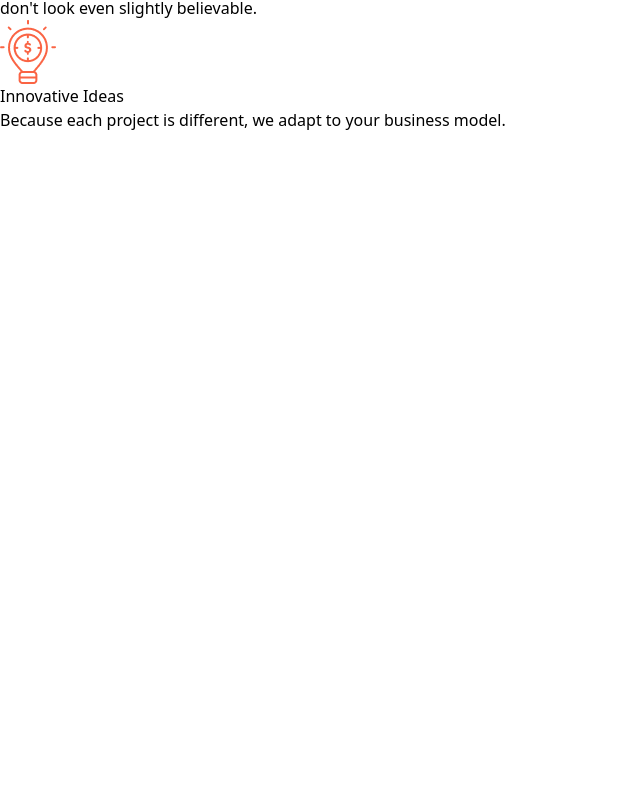
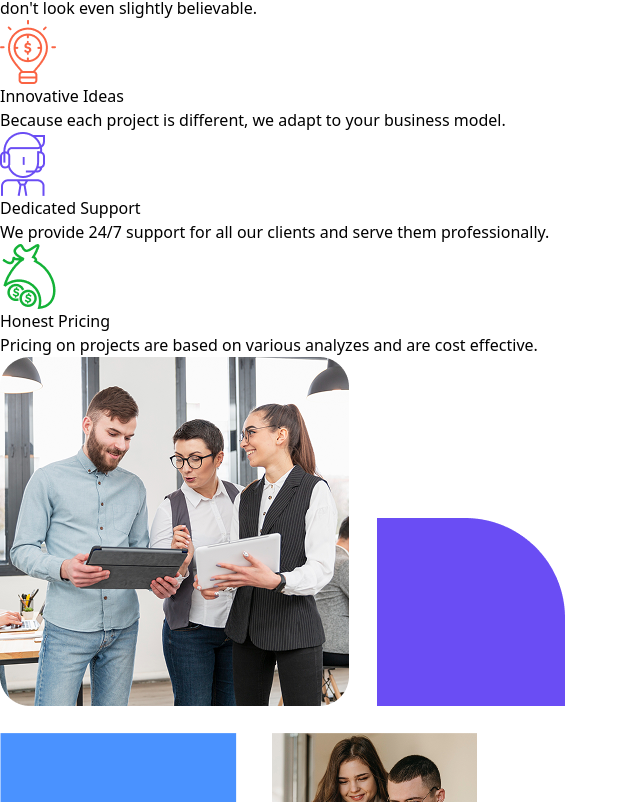
Before and after one commit to raisulhamim/Agency, a React (Vite) app: page / in a window 1280 px wide. Shown: the part 4898-5700 px from the top of the page, without its empty margins (0-640 px from the left). Before the commit the page ends 5030 px from the top, so only its background shows below. Built offline with nearby package versions, Linux system fonts and the light colour scheme.

Commit message:
Agenc part full complete

```diff
--- a/src/components/Agencard.jsx
+++ b/src/components/Agencard.jsx
@@ -1,10 +1,10 @@
 import React from "react";
 import Paragraph from "./Paragraph";
 
-const Agencard = ({ src, title, desc }) => {
+const Agencard = ({ src, title, desc,className }) => {
   return (
     <div
-      className="w-[344px] h-[176px] bg-white gap-4 items-start"
+      className={`w-[344px] h-[176px] bg-white gap-4 items-start ${className}`}
     >
       {/* Icon */}
       <img
--- a/src/layouts/Agenc.jsx
+++ b/src/layouts/Agenc.jsx
@@ -4,14 +4,20 @@ import Heading from "../components/Heading";
 import Paragraph from "../components/Paragraph";
 
 import AgencCard from "../components/Agencard";
+import Image from "../components/Image";
 
 import iconone from "../assets/iconone.png"; // <-- Make sure file exists
+import icontwo from "../assets/icontwo.png"; // <-- Make sure file exists
+import iconthree from "../assets/iconthree.png"; // <-- Make sure file exists
+import agencbanner from "../assets/agencbanner.png"; // <-- Make sure file exists
+import Flex from './../components/Flex';
 
 const Agenc = () => {
   return (
-    <section>
+    <section className="pb-[150px]">
       <Container>
-        <div>
+       <Flex className='items-end'>
+         <div className="w-7/12">
 
           <Heading
             className="w-[480px]"
@@ -26,14 +32,33 @@ const Agenc = () => {
           </Paragraph>
 
 
-          <div className="mt-10">
+          <div className="mt-10 flex">
             <AgencCard
+            className="mr-[80px]"
               src={iconone}
               title="Innovative Ideas"
               desc="Because each project is different, we adapt to your business model."
             />
+            <AgencCard
+            className="mt-10 mb-3"
+              src={icontwo}
+              title="Dedicated Support"
+              desc="We provide 24/7 support for all our clients and serve them professionally."
+            />
           </div>
+           <div className="ml-[200px]">
+             <AgencCard
+
+              src={iconthree}
+              title="Honest Pricing"
+              desc="Pricing on projects are based on various analyzes and are cost effective."
+            />
+           </div>
         </div>
+        <div className="w-5/12">
+          <Image src={agencbanner}/>
+        </div>
+       </Flex>
       </Container>
     </section>
   );
```
Also changed, not shown: src/assets/agencbanner.png (added).
